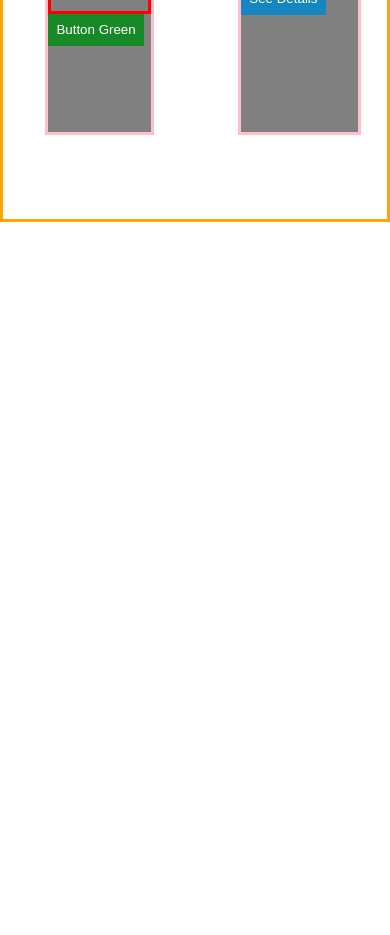
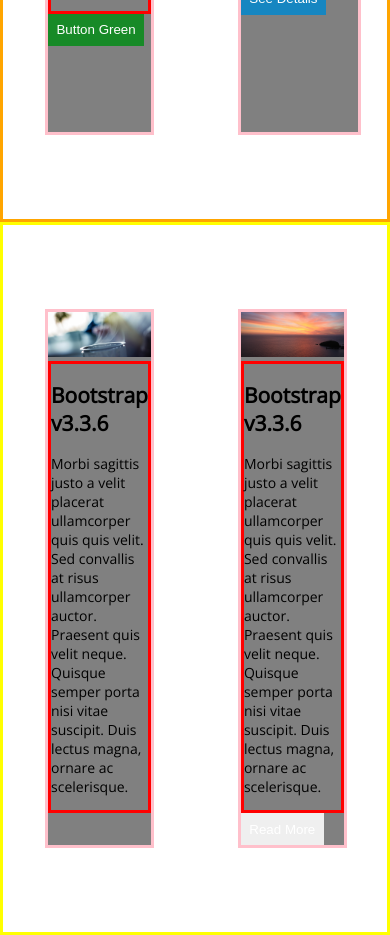
Before and after one commit to David-E-Alvarez/Conquer, a plain HTML site: page index.html in a window 390 px wide. Shown: the part 1058-1993 px from the top of the page. Before the commit the page ends 1280 px from the top, so only its background shows below. Drawn offline with nearby package versions, Linux system fonts and the light colour scheme.

Commit message:
1 added section and images to card like divs 2 pushing this to work on responsive nav bar now

```diff
--- a/index.html
+++ b/index.html
@@ -77,6 +77,36 @@
         </div>
 
     </section>
+
+    <section id="two-divs-column-section">
+        <div class="card">
+            <!--pic-->
+            <img src="img/2-1.jpg" alt="forest trees with northern light sky in the background">
+            <!--text (h2 & p)-->
+            <div class="txt-div">
+                <h2>Bootstrap v3.3.6</h2>
+                <p>Morbi sagittis justo a velit placerat ullamcorper quis quis velit. Sed convallis
+                    at risus ullamcorper auctor. Praesent quis velit neque. Quisque semper porta
+                     nisi vitae suscipit. Duis lectus magna, ornare ac scelerisque.
+                </p>
+            </div>
+        </div>
+
+        <div class="card">
+            <!--pic-->
+            <img src="img/2-2.jpg" alt="forest trees with northern light sky in the background">
+            <!--text (h2 & p)-->
+            <div class="txt-div">
+                <h2>Bootstrap v3.3.6</h2>
+                <p>Morbi sagittis justo a velit placerat ullamcorper quis quis velit. Sed convallis
+                    at risus ullamcorper auctor. Praesent quis velit neque. Quisque semper porta
+                     nisi vitae suscipit. Duis lectus magna, ornare ac scelerisque.
+                </p>
+            </div>
+            <!--button-->
+            <button type="button">Read More</button>
+        </div>
+    </section>
 </body>
 
 </html>
--- a/styles.css
+++ b/styles.css
@@ -41,7 +41,7 @@
     height: 45vh;
     display: flex;
     flex-direction: column;
-    justify-content: space-evenly;
+    justify-content: center;
     background-image: url('img/bg-1.jpg');
     background-size: cover;
 }
@@ -59,6 +59,15 @@
 #div-cards{
     border-style: solid;
     border-color: orange;
+    border-width: medium;
+    display: flex;
+    flex-direction: row;
+}
+
+/*second section with two bigger cards than three smaller ones above it*/
+#two-divs-column-section{
+    border-style: solid;
+    border-color: yellow;
     border-width: medium;
     display: flex;
     flex-direction: row;
```
Also changed, not shown: img/2-1.jpg (added), img/2-2.jpg (added).
